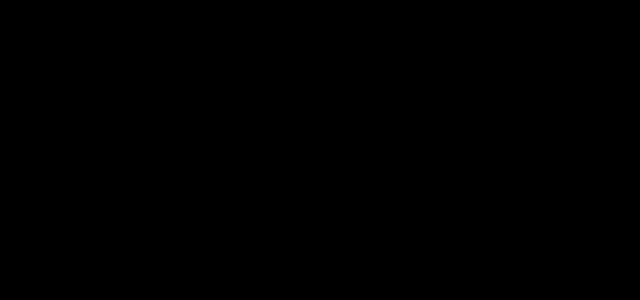
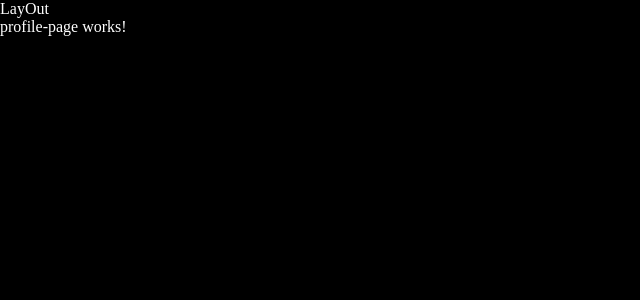
Before and after one commit to paccvvet/web-app_angular, an Angular app in the folder tik-talk/: page /profile in a window 1280 px wide. Before the commit this address led to /. Shown: the top 300 px of the page, without its empty margins (0-640 px from the left). Built offline with nearby package versions, Linux system fonts and the light colour scheme.

Commit message:
feat: layout, profile-page c

```diff
--- /dev/null
+++ b/tik-talk/src/app/common-ui/layout/layout.component.html
@@ -0,0 +1,2 @@
+LayOut
+<router-outlet></router-outlet>
--- /dev/null
+++ b/tik-talk/src/app/pages/profile-page/profile-page.component.html
@@ -0,0 +1 @@
+<p>profile-page works!</p>
```
Also changed, not shown: tik-talk/src/app/app.routes.ts (+11 -1 lines), tik-talk/src/app/common-ui/layout/layout.component.ts (added, +10 -0 lines), tik-talk/src/app/pages/profile-page/profile-page.component.ts (added, +11 -0 lines), tik-talk/src/app/common-ui/layout/layout.component.scss (added), tik-talk/src/app/pages/profile-page/profile-page.component.scss (added).
